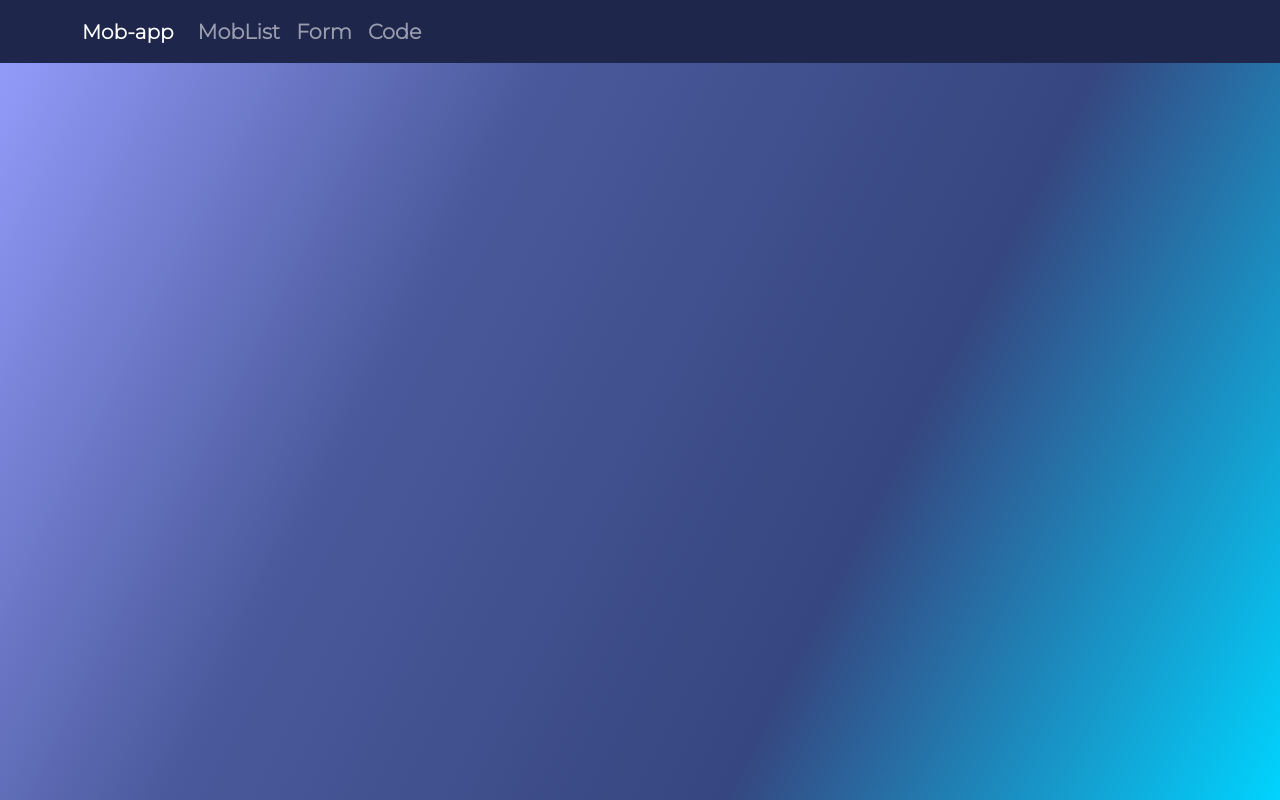
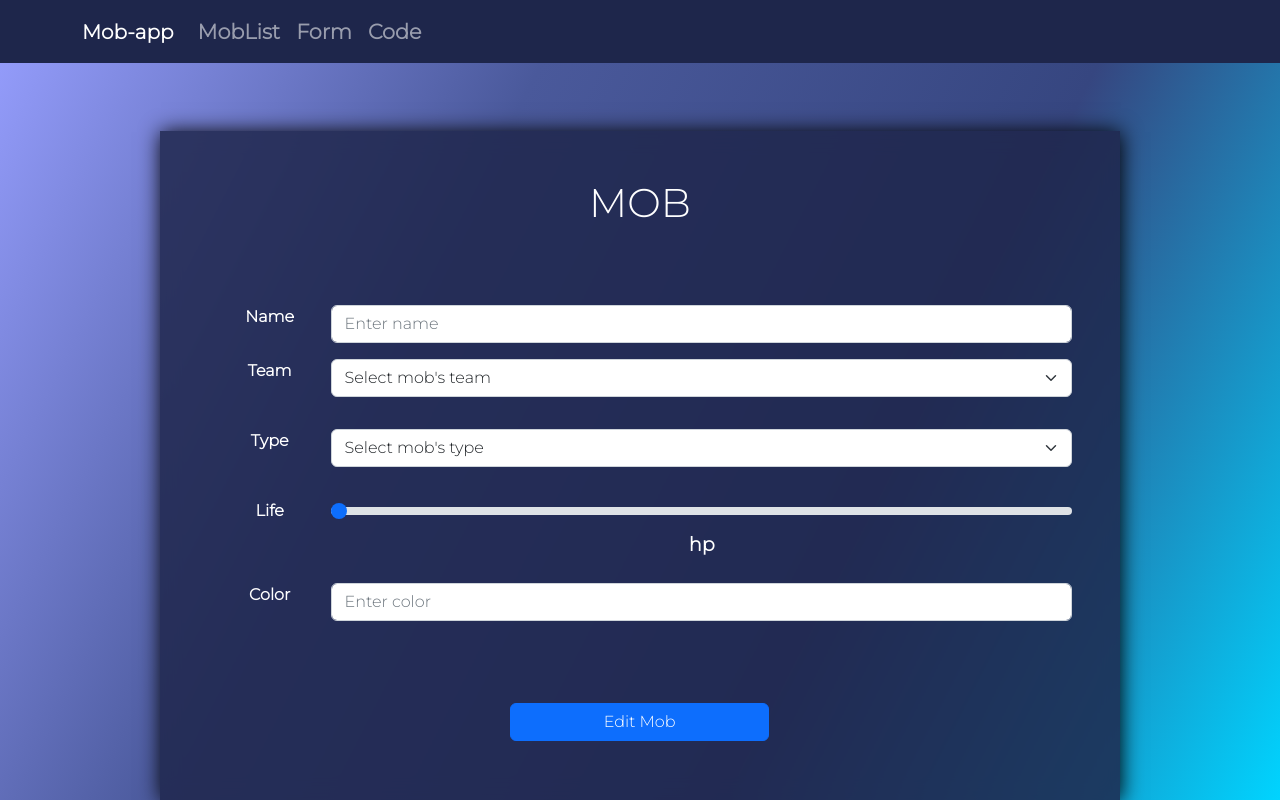
Before and after one commit to Francisco-Villanueva/mobApp, a React (Create React App) app in the folder client/: page /ediMob/1 in a window 1280 px wide. Built offline with nearby package versions, Linux system fonts and the light colour scheme; no server answers.

Commit message:
staring edtimob

```diff
--- a/client/src/App.js
+++ b/client/src/App.js
@@ -7,7 +7,7 @@ import Moblist from "./components/mobsList/Moblist";
 import NavB from "./components/Navbar/NavB";
 import {useDispatch, useSelector} from 'react-redux'
 import { useEffect } from "react";
-import { deleteMob, getMobs } from "./redux/actions";
+import { deleteMob, editMob, getMobs } from "./redux/actions";
 import MobCode from "./components/Codigo/MobCode";
 function App() {
   const dispatch = useDispatch()
@@ -26,10 +26,12 @@ function App() {
       <NavB/>
       <Routes>
         <Route  path="/" element={<Home />} />
-        <Route  path="/form" element={<FormMob />} />
+        <Route  path="/form" element={<FormMob editing={false}/>} />
         <Route  path="/mobList" element={<Moblist  mobs={mobsLista}/>} />
         <Route  path="/mobcode" element={<MobCode  mobs={mobsLista}/>} />
+        <Route  path="/ediMob/:id" element={<FormMob editing={true}/>} />
       </Routes>
+
     </div>
   );
 }
--- a/client/src/components/form/FormMob.jsx
+++ b/client/src/components/form/FormMob.jsx
@@ -5,10 +5,12 @@ import Form from "react-bootstrap/Form";
 import Button from "react-bootstrap/Button";
 import { useState } from "react";
 import { useDispatch } from "react-redux";
-import { createMob } from "../../redux/actions";
+import { createMob, editMob } from "../../redux/actions";
+import { useParams } from "react-router-dom";
 
-export default function FormMob() {
+export default function FormMob({editing}) {
   // const [lifeValue, setLifeValue] = useState(0);
+  const {id}  = useParams();
   const [mobData, setMobData] = useState({
     name: "",
     type: "",
@@ -22,15 +24,22 @@ export default function FormMob() {
     setMobData({ ...mobData, [e.target.name]: e.target.value });
   };
 
-  const handleCreateMob = (e) => {
+  const handleSubmit = (e) => {
     e.preventDefault();
-    dispatch(createMob(mobData));
+
+    if(editing){
+      // dispatch(editMob(id,mobData))
+      alert('editado!')
+    }else{
+      alert('creado!')
+      // dispatch(createMob(mobData));
+    }
     // console.log('Submiteamos. La data cargada es:   ', mobData)
     // alert('Mob creado')
   };
   return (
     <div className="form-container">
-      <form className="form-main" onSubmit={(e) => handleCreateMob(e)}>
+      <form className="form-main" onSubmit={(e) => handleSubmit(e)}>
         <h1 className="slide-in-blurred-left">MOB</h1>
         <div className="form-data">
           <Form.Group
@@ -106,7 +115,7 @@ export default function FormMob() {
           className="slide-in-blurred-left-btnSubmit btn-submit"
           type="submit"
         >
-          Submit
+          {editing ?'Edit Mob':'Submit'}
         </Button>
       </form>
     </div>
--- a/client/src/components/mobsList/Moblist.jsx
+++ b/client/src/components/mobsList/Moblist.jsx
@@ -4,15 +4,19 @@ import "./MobList.css";
 import Table from "react-bootstrap/Table";
 
 import { FontAwesomeIcon } from "@fortawesome/react-fontawesome";
-import { faTrash, faCode } from "@fortawesome/free-solid-svg-icons";
+import { faTrash, faCode, faPenToSquare } from "@fortawesome/free-solid-svg-icons";
 import { useDispatch } from "react-redux";
-import { deleteMob } from "../../redux/actions";
+import { deleteMob, editMob } from "../../redux/actions";
 import { Link } from "react-router-dom";
 
 import swal from "sweetalert";
 export default function MobList({ mobs }) {
   const dispatch = useDispatch();
 
+
+  const handleEdit =(id)=>{
+      dispatch(editMob(id))
+  }
   const handleDelete = (id) => {
     swal({
       title: "Are you sure?",
@@ -63,6 +67,12 @@ export default function MobList({ mobs }) {
                   >
                     <FontAwesomeIcon icon={faTrash} />
                   </button>
+                  <Link
+                    to={`/ediMob/${m.id}`}
+                    className="btnForm-style"
+                  >
+                    <FontAwesomeIcon icon={faPenToSquare} />
+                  </Link>
                 </td>
               </tr>
             ))
```
Also changed, not shown: client/src/components/form/editForm/Editform.jsx (deleted, +0 -16 lines), client/src/components/form/editForm/Editform.css (deleted), 1 other file (tests, documents, lock files or other folders).
